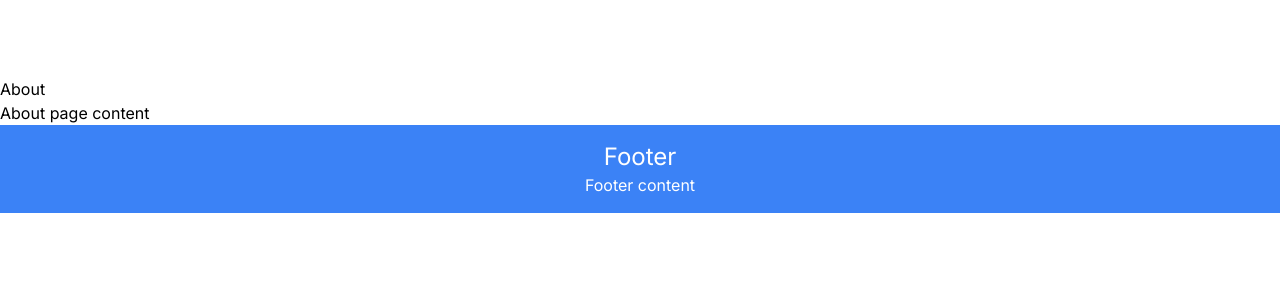
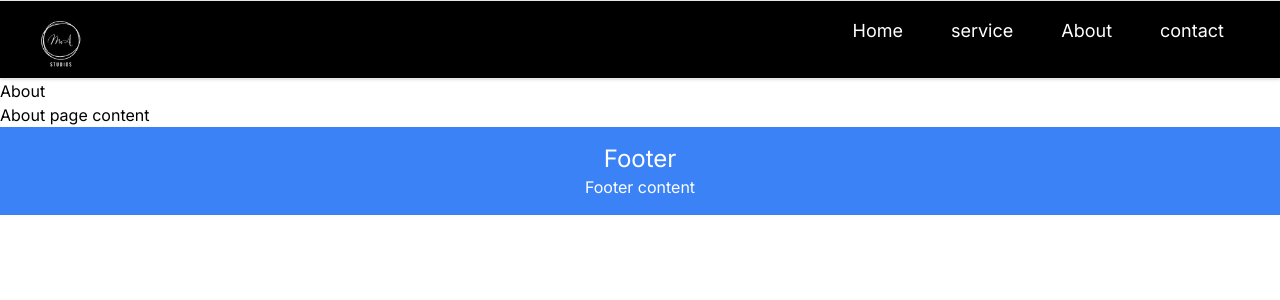
Before and after one commit to ashishkumardubey123/mna, a Next.js app: page /about in a window 1280 px wide. Shown: the top 300 px of the page. Built offline with nearby package versions, Linux system fonts and the light colour scheme.

Commit message:
navbar changes

```diff
--- a/app/components/Navbar.jsx
+++ b/app/components/Navbar.jsx
@@ -6,31 +6,37 @@ import React from "react";
 
 const Navbar = () => {
   const [navbar, setNavbar] = useState(false);
-  const [show, setShow] = useState(true);
-  const [scrollPos, setScrollPos] = useState(1);
+  const [isSticky, setSticky] = useState(false);
+  const handleScroll = () => {
+    const offset = window.scrollY;
+    if (offset > 50) {
+      setSticky(true);
+    } else {
+      setSticky(false);
+    }
+  };
 
   useEffect(() => {
-    window.addEventListener('scroll', handleScroll);
+    window.addEventListener("scroll", handleScroll);
     return () => {
-      window.removeEventListener('scroll', handleScroll);
+      window.removeEventListener("scroll", handleScroll);
     };
-  }, [scrollPos]);
+  }, []);
 
-  const handleScroll = () => {
-    setScrollPos(document.body.getBoundingClientRect().top);
-    setShow(document.body.getBoundingClientRect().top > scrollPos);
-    console.log(document.body.getBoundingClientRect().top > scrollPos)
-  };
+
   return (
 
 
-<div>
+<nav
+        className={` dark:bg-black z-[100] start-0 border-b bg-black border-gray-200 dark:border-gray-700 shadow md:inset-x-0 md:border-t ${
+          isSticky
+            ? "sticky top-0 md:translate-y-3 md:w-3/4 lg:w-4/5 mx-auto md:rounded-3xl  z-[100] transition-all duration-300"
+            : "  w-full z-[100] "
+        }  shadow-4xl `}
+      >
 
 
-<nav className={`w-full transition-all bg-black relative  top  duration-500      ${show ? 'top-0' : '-top-28'} z-10`}>
-
-
-  <div className="  justify-between px-4 mx-auto lg:max-w-7xl justify-items-center	 md:items-center md:flex md:px-8">
+  <div className="  justify-between px-4 mx-auto lg:max-w-7xl items-center	 md:items-center md:flex md:px-8">
     <div >
 
 
@@ -71,35 +77,44 @@ const Navbar = () => {
         }`}
       >
         <ul className="h-screen transition-all  md:h-auto items-center   duration-300    justify-center md:flex ">
-          <li onClick={() => setNavbar(false)} className="pb-6 text-lg text-white py-2 md:px-6 text-center border-b-2 md:border-b-0  hover:bg-purple-900  border-purple-900  md:hover:text-purple-600 md:hover:bg-transparent">
+
            <Link href={"/"} onClick={() => setNavbar(false)}>
+           <li  className="pb-6 text-lg text-white py-2 md:px-6 text-center border-b-2 md:border-b-0  hover:bg-purple-900  border-purple-900  md:hover:text-purple-600 md:hover:bg-transparent">
               Home
+             </li>
             </Link>
+
+
+            <Link href={"/service"} onClick={() => setNavbar(false)}>
+          <li  className="pb-6 text-lg text-white py-2 md:px-6 text-center border-b-2 md:border-b-0  hover:bg-purple-900  border-purple-900  md:hover:text-purple-600 md:hover:bg-transparent">
+
+          service
+
           </li>
+          </Link>
 
-          <li onClick={() => setNavbar(false)} className="pb-6 text-lg text-white py-2 md:px-6 text-center border-b-2 md:border-b-0  hover:bg-purple-900  border-purple-900  md:hover:text-purple-600 md:hover:bg-transparent">
-          <Link href={"/service"} onClick={() => setNavbar(false)}>
-          service
+          <Link href={"/about"} onClick={() => setNavbar(false)}>
+          <li  className="pb-6 text-lg text-white py-2 px-6 text-center  border-b-2 md:border-b-0  hover:bg-purple-600  border-purple-900  md:hover:text-purple-600 md:hover:bg-transparent">
+
+          About
+
+          </li>
             </Link>
+
+            <Link   href={"/contact"} onClick={() => setNavbar(false)}>
+          <li  className="pb-6 text-lg text-white py-2 px-6 text-center  border-b-2 md:border-b-0  hover:bg-purple-600  border-purple-900  md:hover:text-purple-600 md:hover:bg-transparent">
+
+          contact
+
           </li>
-
-          <li onClick={() => setNavbar(false)} className="pb-6 text-lg text-white py-2 px-6 text-center  border-b-2 md:border-b-0  hover:bg-purple-600  border-purple-900  md:hover:text-purple-600 md:hover:bg-transparent">
-          <Link href={"/about"} onClick={() => setNavbar(false)}>
-          About
-            </Link>
-          </li>
-          <li onClick={() => setNavbar(false)} className="pb-6 text-lg text-white py-2 px-6 text-center  border-b-2 md:border-b-0  hover:bg-purple-600  border-purple-900  md:hover:text-purple-600 md:hover:bg-transparent">
-          <Link   href={"/contact"} onClick={() => setNavbar(false)}>
-          contact
-            </Link>
-          </li>
+          </Link>
 
         </ul>
       </div>
     </div>
   </div>
 </nav>
-</div>
+
 
 
   )
```
Also changed, not shown: app/components/Hero.jsx (+1 -1 lines).
